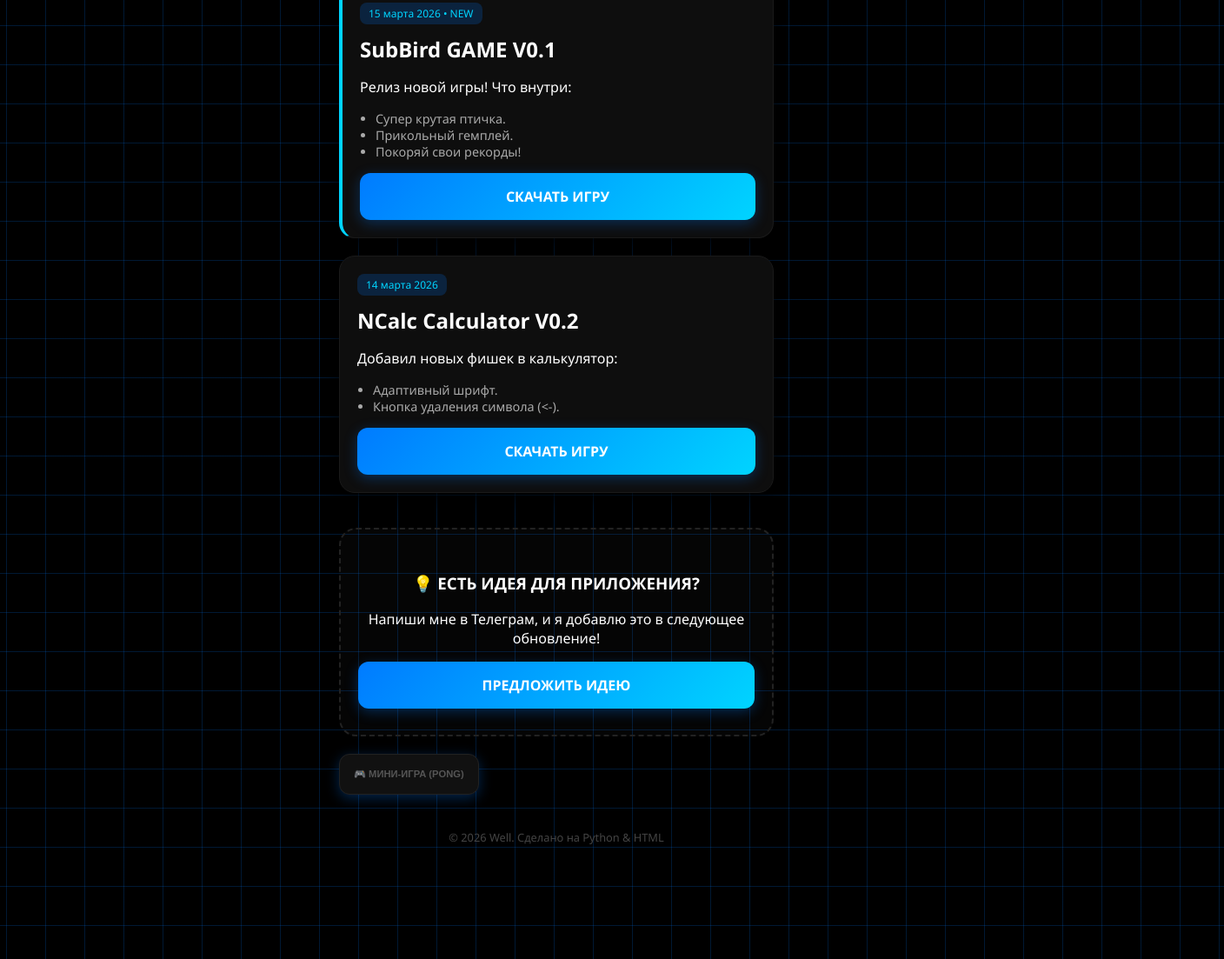
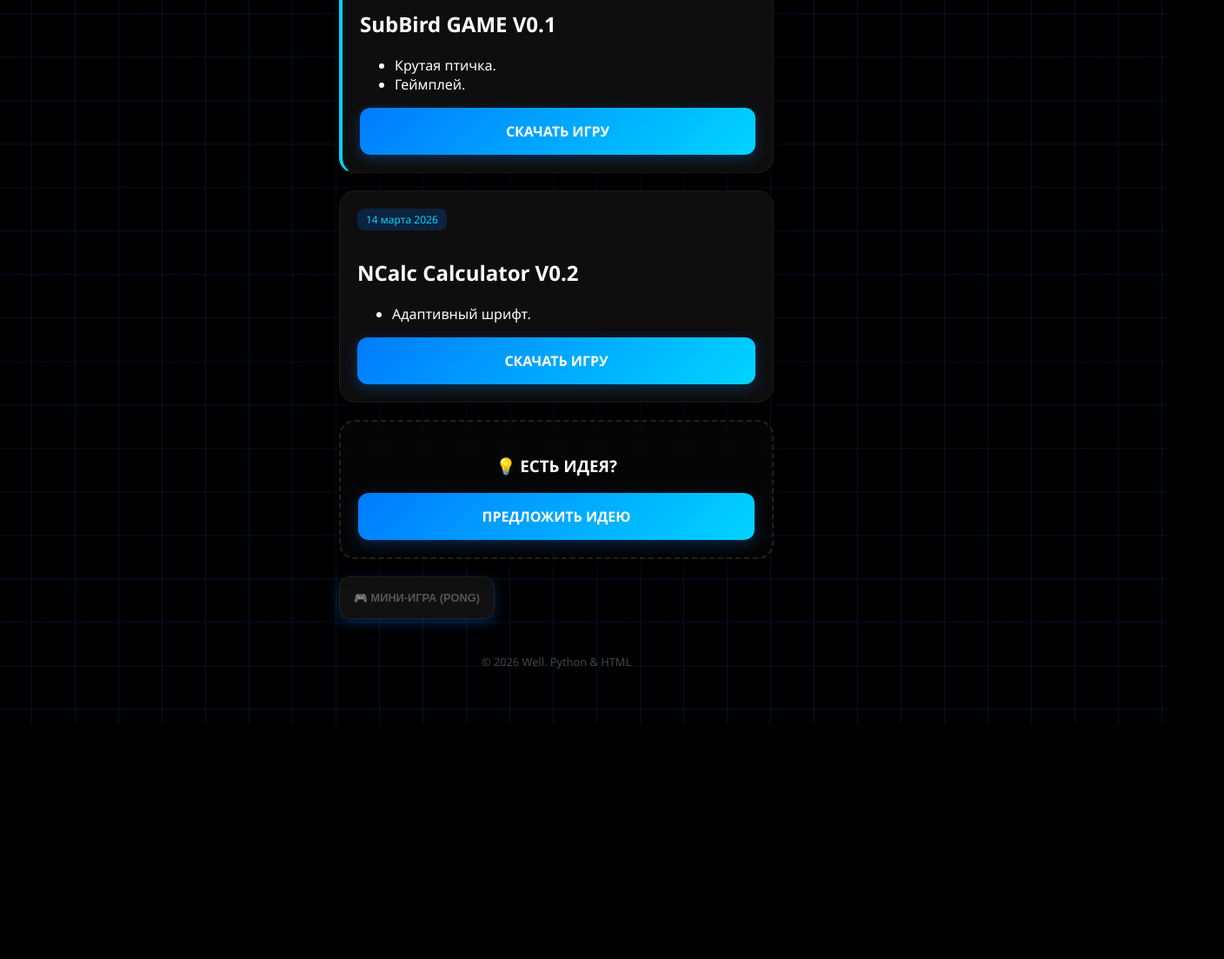
Before and after one commit to ReValentine21/-, a plain HTML site: page index.html in a window 1280 px wide. Shown: the part 170-1273 px from the top of the page at 87% size, 1408 px wide, since content can reach past the window. After the commit the page ends 1003 px from the top, so only its background shows below. Drawn offline with Linux system fonts and the light colour scheme.

Commit message:
Update index.html

```diff
--- a/index.html
+++ b/index.html
@@ -8,78 +8,53 @@
         :root { --primary: #007bff; --accent: #00d4ff; --bg: #000; }
 
         body {
-            font-family: 'Segoe UI', sans-serif;
-            background: var(--bg);
-            color: #fff;
-            margin: 0;
-            padding: 15px;
-            overflow-x: hidden;
-            perspective: 1000px;
+            font-family: 'Segoe UI', sans-serif; background: var(--bg); color: #fff; margin: 0; padding: 15px;
+            overflow-x: hidden; perspective: 1200px;
         }
 
         #bg-layer {
-            position: fixed;
-            top: -10%; left: -10%;
-            width: 120%; height: 120%;
-            background-image: linear-gradient(rgba(0, 123, 255, 0.2) 1px, transparent 1px),
-                              linear-gradient(90deg, rgba(0, 123, 255, 0.2) 1px, transparent 1px);
-            background-size: 45px 45px;
-            z-index: -1;
-            transition: transform 0.1s ease-out;
+            position: fixed; top: -5%; left: -5%; width: 110%; height: 110%;
+            background-image: linear-gradient(rgba(0, 123, 255, 0.15) 1px, transparent 1px),
+                              linear-gradient(90deg, rgba(0, 123, 255, 0.15) 1px, transparent 1px);
+            background-size: 50px 50px; z-index: -1;
+            transition: transform 0.6s cubic-bezier(0.2, 0.8, 0.2, 1); /* Плавный фильтр тряски */
             pointer-events: none;
-            animation: backgroundScroll 25s linear infinite;
+            animation: backgroundScroll 30s linear infinite;
         }
-
-        @keyframes backgroundScroll {
-            from { background-position: 0 0; }
-            to { background-position: 0 450px; }
-        }
+        @keyframes backgroundScroll { from { background-position: 0 0; } to { background-position: 0 500px; } }
 
         .container { max-width: 500px; margin: 0 auto; position: relative; z-index: 1; }
 
         h1 { font-size: 2.2em; text-align: center; text-transform: uppercase; margin: 20px 0; animation: mobileGlitch 4s infinite; }
         @keyframes mobileGlitch { 0%, 100% { text-shadow: 2px 2px var(--primary); } 50% { text-shadow: -2px -1px #ff0055; transform: scale(1.01); } }
 
-        .subtitle { text-align: center; color: var(--accent); font-size: 0.9em; margin-bottom: 30px; text-transform: uppercase; }
-
         .update-card { background: rgba(15, 15, 15, 0.95); border-radius: 18px; padding: 20px; margin-bottom: 20px; border: 1px solid #1a1a1a; box-shadow: 0 8px 25px rgba(0,0,0,0.8); backdrop-filter: blur(10px); }
         .date { display: inline-block; background: rgba(0, 123, 255, 0.2); color: var(--accent); padding: 4px 10px; border-radius: 8px; font-size: 0.75em; margin-bottom: 12px; }
 
-        h2 { font-size: 1.5em; margin: 0 0 10px 0; }
-        ul { padding-left: 18px; color: #aaa; font-size: 0.9em; }
-
-        /* ЭФФЕКТ ЗАЖАТИЯ И РАСТЕКАНИЯ */
         .btn {
-            display: block;
-            background: linear-gradient(135deg, var(--primary), var(--accent));
-            color: #fff;
-            padding: 16px;
-            text-decoration: none;
-            border-radius: 12px;
-            font-weight: bold;
-            text-align: center;
-            margin-top: 15px;
-            border: none;
-            text-transform: uppercase;
-            transition: all 0.2s ease; /* Плавный возврат */
+            display: block; background: linear-gradient(135deg, var(--primary), var(--accent));
+            color: #fff; padding: 16px; text-decoration: none; border-radius: 12px;
+            font-weight: bold; text-align: center; margin-top: 15px; border: none;
+            text-transform: uppercase; transition: all 0.2s ease;
             box-shadow: 0 4px 15px rgba(0, 123, 255, 0.3);
         }
+        .btn:active { transform: scale(1.05); box-shadow: 0 0 30px rgba(0, 212, 255, 0.6); }
 
-        .btn:active {
-            transform: scale(1.05); /* Кнопка немного увеличивается */
-            box-shadow: 0 0 30px rgba(0, 212, 255, 0.6); /* Тень "растекается" */
-            filter: brightness(1.2);
+        /* СПЕЦИАЛЬНАЯ КНОПКА ИГРЫ */
+        #game-toggle-btn { background: #111; border: 1px solid #222; color: #555; font-size: 0.8em; }
+        #game-toggle-btn.active {
+            color: #fff; border-color: var(--accent);
+            box-shadow: 0 0 20px rgba(0, 212, 255, 0.5);
+            background: rgba(0, 123, 255, 0.2);
         }
 
-        .idea-section { background: rgba(255, 255, 255, 0.02); border: 2px dashed #222; padding: 30px 20px; border-radius: 20px; text-align: center; margin-top: 40px; }
-
         /* ИГРОВАЯ ПАНЕЛЬ */
-        #game-panel { display: none; margin-top: 20px; border: 1px solid gold; position: relative; background: #050505; }
-        #pongCanvas { background: #000; width: 100%; height: 200px; touch-action: none; display: block; border-radius: 10px; }
-        #game-ui { display: flex; justify-content: space-around; padding: 10px; color: gold; font-weight: bold; font-size: 0.8em; }
+        #game-panel { display: none; margin-top: 20px; border: 1px solid gold; background: #050505; overflow: hidden; }
+        #pongCanvas { background: #000; width: 100%; height: 220px; touch-action: none; display: block; border-radius: 10px; }
+        #game-ui { display: flex; justify-content: space-around; padding: 10px; color: gold; font-weight: bold; }
         #game-over {
             display: none; position: absolute; top: 0; left: 0; width: 100%; height: 100%;
-            background: rgba(0,0,0,0.95); flex-direction: column; justify-content: center; align-items: center; z-index: 10;
+            background: rgba(0,0,0,0.9); flex-direction: column; justify-content: center; align-items: center; z-index: 10;
         }
 
         footer { text-align: center; margin-top: 40px; color: #444; font-size: 0.8em; }
@@ -91,42 +66,28 @@
 
 <div class="container">
     <h1>👷‍♂️ REVALENTINE</h1>
-    <p class="subtitle">↓ Обновления и новости моих проектов ↓</p>
 
-    <!-- SubBird -->
     <div class="update-card" style="border-left: 4px solid var(--accent);">
         <div class="date">15 марта 2026 • NEW</div>
         <h2>SubBird GAME V0.1</h2>
-        <p>Релиз новой игры! Что внутри:</p>
-        <ul>
-            <li>Супер крутая птичка.</li>
-            <li>Прикольный гемплей.</li>
-            <li>Покоряй свои рекорды!</li>
-        </ul>
-        <a href="https://github.com" class="btn">Скачать Игру</a>
+        <ul><li>Крутая птичка.</li><li>Геймплей.</li></ul>
+        <a href="https://github.com/ReValentine21/-/releases/download/%D1%84%D0%B0%D0%B9%D0%BB/SupBird.v0.1.apk" class="btn">Скачать Игру</a>
     </div>
 
-    <!-- NCalc -->
     <div class="update-card">
         <div class="date">14 марта 2026</div>
         <h2>NCalc Calculator V0.2</h2>
-        <p>Добавил новых фишек в калькулятор:</p>
-        <ul>
-            <li>Адаптивный шрифт.</li>
-            <li>Кнопка удаления символа (<-).</li>
-        </ul>
-        <!-- Текст изменен на Скачать Игру -->
-        <a href="https://github.com" class="btn">Скачать Игру</a>
+        <ul><li>Адаптивный шрифт.</li></ul>
+        <a href="https://github.com/ReValentine21/-/releases/download/%D1%84%D0%B0%D0%B9%D0%BB/NCalcV1-0.2-arm64-v8a_armeabi-v7a-debug.apk" class="btn">Скачать Игру</a>
     </div>
 
-    <!-- РАЗДЕЛ ДЛЯ ИДЕЙ -->
-    <div class="idea-section">
-        <h3>💡 ЕСТЬ ИДЕЯ ДЛЯ ПРИЛОЖЕНИЯ?</h3>
-        <p>Напиши мне в Телеграм, и я добавлю это в следующее обновление!</p>
-        <a href="https://t.me" class="btn">ПРЕДЛОЖИТЬ ИДЕЮ</a>
+    <div class="update-card" style="background: rgba(255,255,255,0.02); border: 2px dashed #222; text-align:center;">
+        <h3>💡 ЕСТЬ ИДЕЯ?</h3>
+        <a href="https://t.me/DrdonutSwort" class="btn">ПРЕДЛОЖИТЬ ИДЕЮ</a>
     </div>
 
-    <button onclick="toggleGame()" class="btn" style="background: #111; border: 1px solid #222; color: #555; font-size: 0.7em; margin-top: 20px;">🎮 МИНИ-ИГРА (PONG)</button>
+    <!-- КНОПКА С АВТО-СКРОЛЛОМ -->
+    <button id="game-toggle-btn" onclick="toggleGame()" class="btn">🎮 МИНИ-ИГРА (PONG)</button>
 
     <div id="game-panel" class="update-card">
         <div id="game-ui">
@@ -140,52 +101,69 @@
         </div>
     </div>
 
-    <footer>© 2026 Well. Сделано на Python & HTML</footer>
+    <footer>© 2026 Well. Python & HTML</footer>
 </div>
 
 <script>
+    // ПЛАВНЫЙ 3D ЭФФЕКТ (БЕЗ ТРЯСКИ)
     const bgLayer = document.getElementById('bg-layer');
     if (window.DeviceOrientationEvent) {
-        window.addEventListener('deviceorientation', (event) => {
-            let rotateY = Math.min(Math.max(event.gamma, -5), 5);
-            let rotateX = Math.min(Math.max(event.beta - 45, -5), 5);
-            bgLayer.style.transform = `rotateY(${rotateY}deg) rotateX(${rotateX}deg) translateZ(-50px)`;
+        window.addEventListener('deviceorientation', (e) => {
+            let rY = Math.min(Math.max(e.gamma, -3), 3);
+            let rX = Math.min(Math.max(e.beta - 45, -3), 3);
+            bgLayer.style.transform = `rotateY(${rY}deg) rotateX(${rX}deg)`;
         });
     }
 
+    // ИГРА И СКРОЛЛ
     const canvas = document.getElementById("pongCanvas");
     const ctx = canvas.getContext("2d");
+    const btn = document.getElementById("game-toggle-btn");
+    const panel = document.getElementById("game-panel");
+
     let score = 0, highScore = localStorage.getItem("pong_record") || 0;
     document.getElementById("highScore").innerText = highScore;
-    let ball, paddle, gameRunning = false, animationId;
+    let ball, paddle, gameRunning = false, anim;
 
     function toggleGame() {
-        const panel = document.getElementById("game-panel");
-        panel.style.display = panel.style.display === "block" ? "none" : "block";
-        if (panel.style.display === "block" && !gameRunning) resetGame();
+        if (panel.style.display === "block") {
+            panel.style.display = "none";
+            btn.classList.remove("active");
+            gameRunning = false;
+        } else {
+            panel.style.display = "block";
+            btn.classList.add("active");
+            // Плавный скролл вниз
+            setTimeout(() => { panel.scrollIntoView({ behavior: 'smooth' }); }, 100);
+            resetGame();
+        }
     }
 
     function init() {
-        ball = { x: 150, y: 20, dx: 2, dy: 2, radius: 6, color: "#00d4ff" };
-        paddle = { w: 70, h: 10, x: 115 };
+        ball = { x: 150, y: 30, dx: 2, dy: 2, radius: 6, color: "#00d4ff" };
+        paddle = { w: 70, h: 10, x: (canvas.width - 70) / 2 };
         score = 0; document.getElementById("score").innerText = score;
     }
 
     function draw() {
         if (!gameRunning) return;
         ctx.clearRect(0, 0, canvas.width, canvas.height);
+
         ctx.beginPath(); ctx.arc(ball.x, ball.y, ball.radius, 0, Math.PI*2);
         if (score >= 50) { ctx.shadowBlur = 15; ctx.shadowColor = "orange"; ctx.fillStyle = "#ff4500"; }
         else { ctx.shadowBlur = 0; ctx.fillStyle = ball.color; }
         ctx.fill(); ctx.closePath();
+
         ctx.fillStyle = "#fff"; ctx.fillRect(paddle.x, canvas.height - 15, paddle.w, paddle.h);
+
         if (ball.x + ball.dx > canvas.width - ball.radius || ball.x + ball.dx < ball.radius) ball.dx = -ball.dx;
         if (ball.y + ball.dy < ball.radius) ball.dy = -ball.dy;
+
         if (ball.y + ball.dy > canvas.height - 15 - ball.radius) {
             if (ball.x > paddle.x && ball.x < paddle.x + paddle.w) {
                 ball.dy = -ball.dy; score++;
                 document.getElementById("score").innerText = score;
-                ball.dx *= 1.06; ball.dy *= 1.06;
+                ball.dx *= 1.05; ball.dy *= 1.05;
                 if (score >= 40) ball.color = "#ff00ff";
                 else if (score >= 30) ball.color = "#ffff00";
                 else if (score >= 20) ball.color = "#00ff00";
@@ -196,18 +174,22 @@
             }
         }
         ball.x += ball.dx; ball.y += ball.dy;
-        animationId = requestAnimationFrame(draw);
+        anim = requestAnimationFrame(draw);
     }
 
     function resetGame() {
         document.getElementById("game-over").style.display = "none";
-        cancelAnimationFrame(animationId);
+        cancelAnimationFrame(anim);
         gameRunning = true; init(); draw();
     }
 
+    // Исправленное управление тачем
     canvas.addEventListener("touchmove", (e) => {
         let rect = canvas.getBoundingClientRect();
-        paddle.x = (e.touches.clientX - rect.left) - paddle.w/2;
+        let touchX = e.touches[0].clientX - rect.left;
+        paddle.x = touchX - paddle.w/2;
+        if (paddle.x < 0) paddle.x = 0;
+        if (paddle.x > canvas.width - paddle.w) paddle.x = canvas.width - paddle.w;
         e.preventDefault();
     }, {passive: false});
 </script>
```
